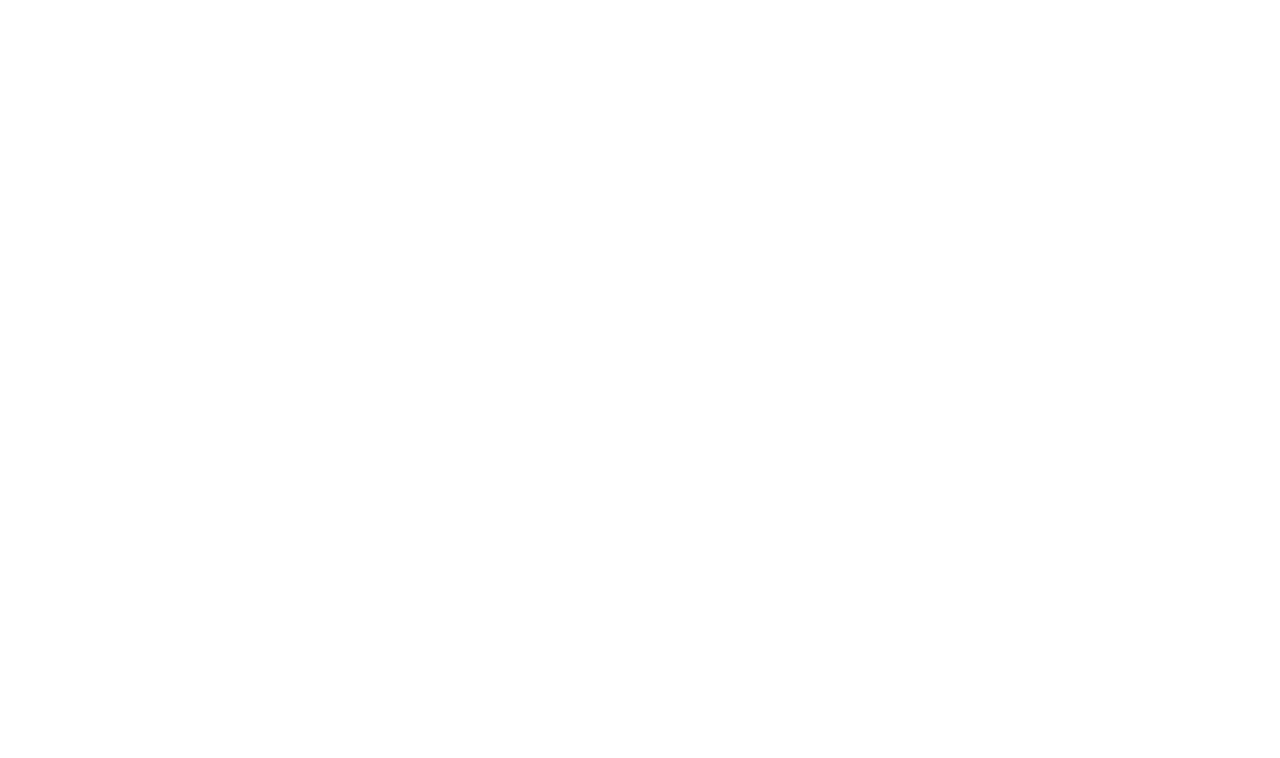
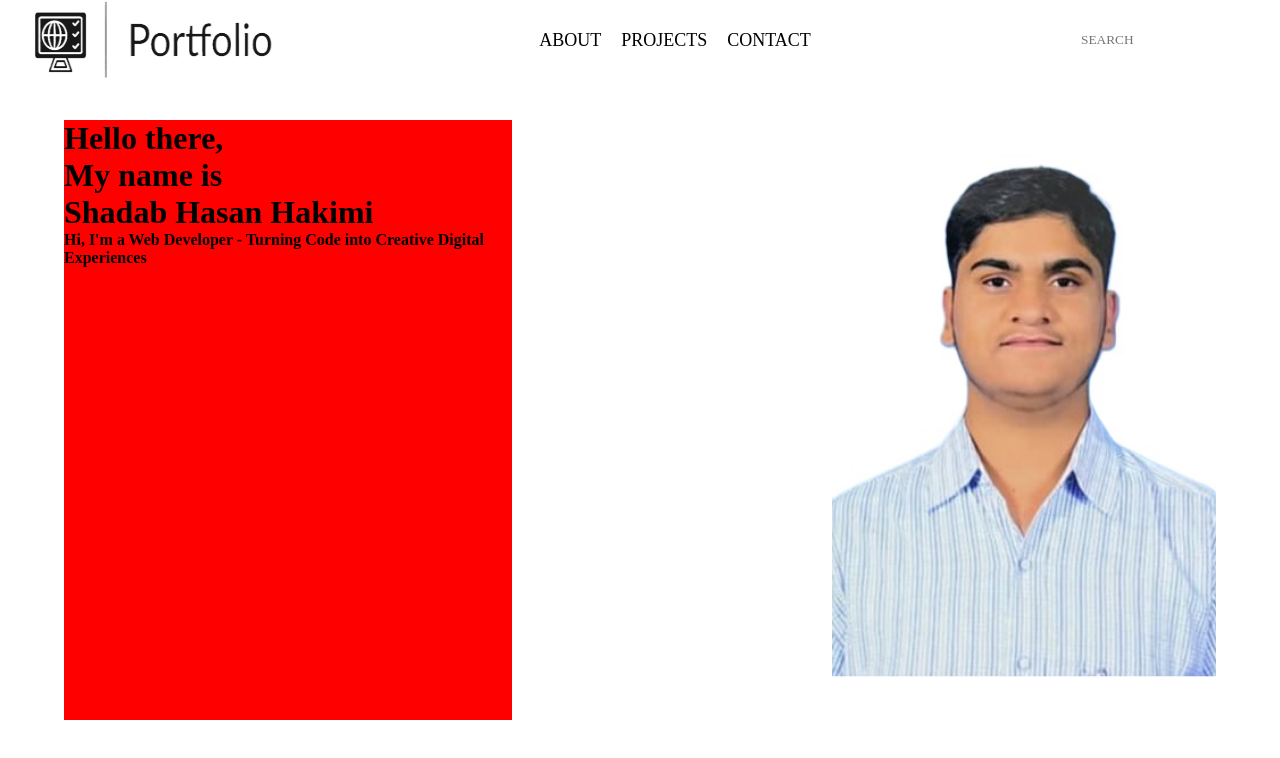
Before and after one commit to ShadabHasanHakimi/PersonalPortfolio, a plain HTML site: page index.html in a window 1280 px wide. Shown: the top 758 px of the page. Drawn offline with Linux system fonts and the light colour scheme.

Commit message:
Commited

```diff
--- a/index.html
+++ b/index.html
@@ -3,9 +3,31 @@
 <head>
     <meta charset="UTF-8">
     <meta name="viewport" content="width=device-width, initial-scale=1.0">
-    <title>Document</title>
+    <title>Portfolio</title>
+    <link rel="stylesheet" href="style.css">
 </head>
 <body>
+    <div id="main">
+        <div id="page">
+            <div id="nav">
+                <img src="./Logo.jpg" alt="">
+                <div id="center-nav">
+                    <a href="#">ABOUT</a>
+                    <a href="#">PROJECTS</a>
+                    <a href="#">CONTACT</a>
+                </div>
+                <input type="text" name="" id="" placeholder="Search">
+            </div>
+            <img src="./Photobg.jpg" alt="">
+            <div id="text">
+                <h1>Hello there,<br>My name is <br>Shadab Hasan Hakimi</h1>
+                <h4>Hi, I'm a Web Developer -
+                    Turning Code into Creative Digital Experiences</h4>
+            </div>
+        </div>
+        <div id="page1">
 
+        </div>
+    </div>
 </body>
 </html>
--- a/style.css
+++ b/style.css
@@ -0,0 +1,81 @@
+*{
+    margin: 0%;
+    padding: 0%;
+    box-sizing: border-box;
+    font-family: montserrat;
+}
+
+html,body{
+    height: 100%;
+    width: 100%;
+}
+
+#main{
+    position: relative;
+    overflow: hidden;
+}
+
+#page{
+    position: relative;
+    height: 100vh;
+    width: 100vw;
+    background-color: #fff;
+}
+
+#page>img{
+    position: absolute;
+    right: 5%;
+    top: 52%;
+    transform: translateY(-50%);
+    width: 30%;
+}
+
+#center-nav{
+    display: flex;
+    gap: 20px;
+}
+
+#page>#nav{
+    display: flex;
+    align-items: center;
+    justify-content: space-between;
+    padding: 0px 30px;
+    position: absolute;
+    z-index: 9;
+    height: 10%;
+    width: 100%;
+}
+
+#center-nav>a{
+    text-decoration: none;
+    color: #000;
+    font-weight: 500;
+    font-size: 18px;
+}
+
+#nav>img{
+    width: 20%;
+    height: 100%;
+}
+
+#nav>input{
+    padding: 10px 5px;
+    border-radius: 10px;
+    border: none;
+    text-transform: uppercase;
+}
+
+#page1{
+    height: 100vh;
+    width: 100vw;
+    background-color: #fff;
+}
+
+#text{
+    position: relative;
+    top: 15%;
+    left: 5%;
+    height: 75%;
+    width: 35%;
+    background-color: red;
+}
```
Also changed, not shown: Logo.jpg (added), Photobg.jpg (added).
